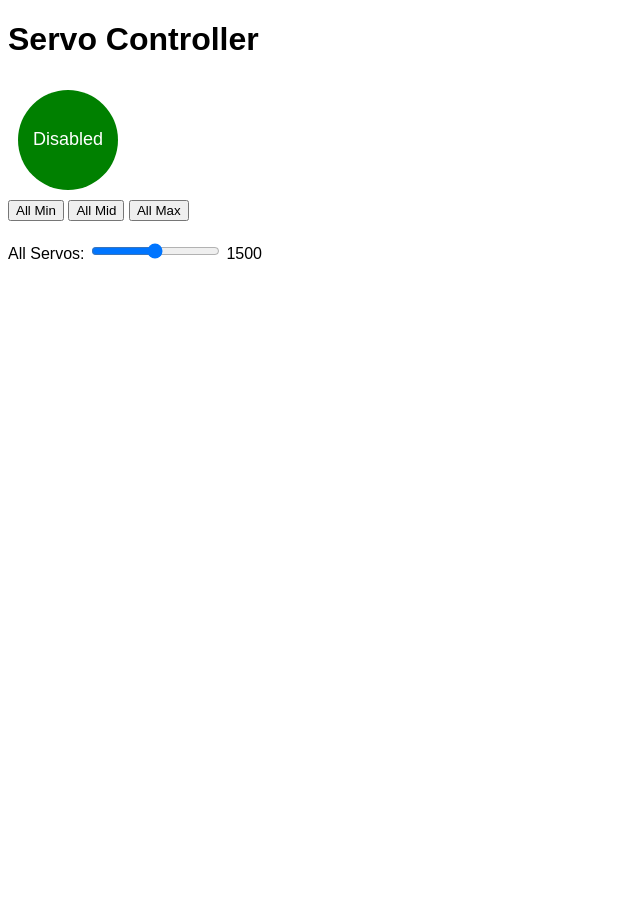
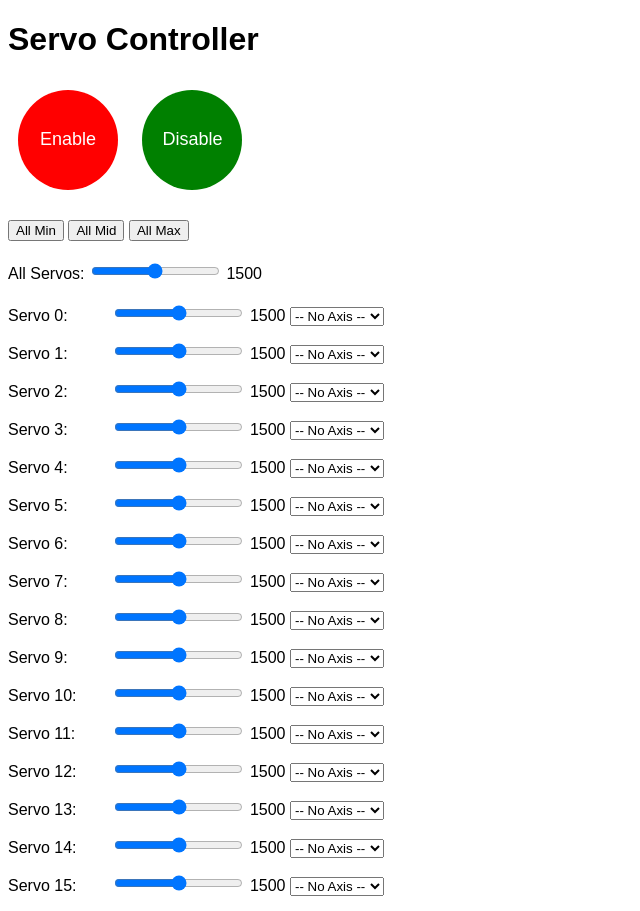
Before and after one commit to W8lessRover/servo_pca9685, a Flask app: page / in a window 1280 px wide. Shown: the whole page, without its empty margins (0-640 px from the left). Before the commit the page ends 259 px from the top, so only its background shows below. Run offline with Flask 3, Linux system fonts and the light colour scheme.

Commit message:
Working front and back
All the servos are moving and its great.

```diff
--- a/flask_app/app.py
+++ b/flask_app/app.py
@@ -1,35 +1,60 @@
 from flask import Flask, render_template, request, jsonify
 import serial
 import threading
+import time
 
 app = Flask(__name__)
 
-# Serial port configuration
-SERIAL_PORT = "/dev/ttyACM0"  # adjust to /dev/ttyUSB0 if needed
+# -------------------------------
+# Serial Configuration
+# -------------------------------
+SERIAL_PORT = "/dev/ttyACM1"  # Change to your device
 BAUD_RATE = 115200
 
-# Open serial connection
-ser = serial.Serial(SERIAL_PORT, BAUD_RATE, timeout=1)
+# Try to open serial port
+try:
+    ser = serial.Serial(SERIAL_PORT, BAUD_RATE, timeout=1)
+    time.sleep(2)  # give Arduino time to reset
+    print(f"[INFO] Serial port {SERIAL_PORT} opened.")
+except serial.SerialException as e:
+    print(f"[ERROR] Could not open serial port {SERIAL_PORT}: {e}")
+    ser = None
 
 NUM_SERVOS = 16
 servo_values = [1500] * NUM_SERVOS
 output_enabled = False
 
-# Thread to read serial feedback from Arduino
+# -------------------------------
+# Serial Reading Thread
+# -------------------------------
 def read_serial():
     global servo_values
     while True:
-        if ser.in_waiting:
-            line = ser.readline().decode().strip()
-            if line.startswith("VAL"):
-                try:
-                    _, ch, val = line.split()
-                    servo_values[int(ch)] = int(val)
-                except ValueError:
-                    pass
-            # ACK/ENABLE/DISABLE lines ignored here
+        if ser is None:
+            time.sleep(1)
+            continue
+        try:
+            if ser.in_waiting:
+                line = ser.readline().decode(errors='ignore').strip()
+                if line:
+                    print(f"[Arduino] {line}")
+                    # Parse servo value updates
+                    if line.startswith("VAL"):
+                        try:
+                            _, ch, val = line.split()
+                            servo_values[int(ch)] = int(val)
+                        except ValueError:
+                            pass
+        except serial.SerialException as e:
+            print(f"[ERROR] Serial exception: {e}")
+            time.sleep(1)
 
+# Start serial reading thread
 threading.Thread(target=read_serial, daemon=True).start()
+
+# -------------------------------
+# Routes
+# -------------------------------
 
 @app.route('/')
 def index():
@@ -37,27 +62,62 @@ def index():
 
 @app.route('/set_servo', methods=['POST'])
 def set_servo():
-    ch = int(request.json['channel'])
-    val = int(request.json['value'])
-    ser.write(f"SET {ch} {val}\n".encode())
-    return jsonify(success=True)
+    global servo_values
+    if ser is None:
+        return jsonify(success=False, error="Serial port not connected")
+    try:
+        ch = int(request.json['channel'])
+        val = int(request.json['value'])
+        cmd = f"SET {ch} {val}\n"
+        ser.write(cmd.encode())
+        print(f"[Sent] {cmd.strip()}")
+        servo_values[ch] = val
+        return jsonify(success=True)
+    except Exception as e:
+        return jsonify(success=False, error=str(e))
 
 @app.route('/set_all', methods=['POST'])
 def set_all():
-    val = int(request.json['value'])
-    ser.write(f"SETALL {val}\n".encode())
-    return jsonify(success=True)
+    global servo_values
+    if ser is None:
+        return jsonify(success=False, error="Serial port not connected")
+    try:
+        val = int(request.json['value'])
+        cmd = f"SETALL {val}\n"
+        ser.write(cmd.encode())
+        print(f"[Sent] {cmd.strip()}")
+        for i in range(NUM_SERVOS):
+            servo_values[i] = val
+        return jsonify(success=True)
+    except Exception as e:
+        return jsonify(success=False, error=str(e))
 
-@app.route('/toggle_output', methods=['POST'])
-def toggle_output():
+@app.route('/enable_output', methods=['POST'])
+def enable_output():
     global output_enabled
-    output_enabled = not output_enabled
-    ser.write(b"ENABLE\n" if output_enabled else b"DISABLE\n")
-    return jsonify(enabled=output_enabled)
+    if ser is None:
+        return jsonify(success=False, error="Serial port not connected")
+    ser.write(b"ENABLE\n")
+    output_enabled = True
+    print("[Sent] ENABLE")
+    return jsonify(enabled=True)
+
+@app.route('/disable_output', methods=['POST'])
+def disable_output():
+    global output_enabled
+    if ser is None:
+        return jsonify(success=False, error="Serial port not connected")
+    ser.write(b"DISABLE\n")
+    output_enabled = False
+    print("[Sent] DISABLE")
+    return jsonify(enabled=False)
 
 @app.route('/get_values')
 def get_values():
     return jsonify(values=servo_values, enabled=output_enabled)
 
+# -------------------------------
+# Main
+# -------------------------------
 if __name__ == '__main__':
     app.run(debug=True, host="0.0.0.0", port=5666)
--- a/flask_app/static/script.js
+++ b/flask_app/static/script.js
@@ -1,32 +1,20 @@
 let axisMapping = {};  // { servoIndex: axisIndex }
 
-// Fetch servo values and update UI
-async function fetchValues() {
-  let res = await fetch('/get_values');
-  let data = await res.json();
-
-  // Update Output Enable button
-  let button = document.getElementById('outputButton');
-  if (data.enabled) {
-    button.textContent = "Enabled";
-    button.className = "button enabled";
-  } else {
-    button.textContent = "Disabled";
-    button.className = "button disabled";
-  }
-
-  // Update servo sliders
+// -------------------------------
+// Create sliders once
+// -------------------------------
+function createSliders(numServos) {
   let slidersDiv = document.getElementById('sliders');
   slidersDiv.innerHTML = "";
-  data.values.forEach((val, idx) => {
+
+  for (let idx = 0; idx < numServos; idx++) {
     let container = document.createElement("div");
     container.className = "servo-control";
     container.innerHTML = `
       <span class="servo-label">Servo ${idx}:</span>
-      <input type="range" min="1000" max="2000" value="${val}"
-        oninput="updateServo(${idx}, this.value)">
-      <span id="val${idx}">${val}</span>
-      <select onchange="mapAxis(${idx}, this.value)">
+      <input type="range" min="1000" max="2000" value="1500" id="slider${idx}">
+      <span id="val${idx}">1500</span>
+      <select id="axis${idx}">
         <option value="">-- No Axis --</option>
         <option value="0">Axis 0</option>
         <option value="1">Axis 1</option>
@@ -35,10 +23,44 @@ async function fetchValues() {
       </select>
     `;
     slidersDiv.appendChild(container);
-  });
+
+    // Attach slider input handler
+    document.getElementById(`slider${idx}`).addEventListener("input", function() {
+      updateServo(idx, this.value);
+    });
+
+    // Attach axis mapping handler
+    document.getElementById(`axis${idx}`).addEventListener("change", function() {
+      mapAxis(idx, this.value);
+    });
+  }
 }
 
+// -------------------------------
+// Fetch servo values and update sliders
+// -------------------------------
+async function fetchValues() {
+  let res = await fetch('/get_values');
+  let data = await res.json();
+
+  data.values.forEach((val, idx) => {
+    let slider = document.getElementById(`slider${idx}`);
+    let valSpan = document.getElementById(`val${idx}`);
+    if (slider && valSpan) {
+      slider.value = val;
+      valSpan.textContent = val;
+    }
+  });
+
+  // Update All Servos slider to average value
+  let avgVal = Math.round(data.values.reduce((a,b) => a+b)/data.values.length);
+  document.getElementById("allServosSlider").value = avgVal;
+  document.getElementById("allServosVal").textContent = avgVal;
+}
+
+// -------------------------------
 // Update a single servo
+// -------------------------------
 async function updateServo(ch, val) {
   document.getElementById(`val${ch}`).textContent = val;
   await fetch('/set_servo', {
@@ -48,13 +70,19 @@ async function updateServo(ch, val) {
   });
 }
 
-// Update all servos via SETALL
-async function setAllServos(val) {
+// -------------------------------
+// Update all servos
+// -------------------------------
+async function updateAllServos(val) {
   for (let i = 0; i < 16; i++) {
-    document.getElementById(`val${i}`)?.textContent = val;
-    let slider = document.querySelector(`input[type=range][oninput*="${i}"]`);
-    if (slider) slider.value = val;
+    let slider = document.getElementById(`slider${i}`);
+    let valSpan = document.getElementById(`val${i}`);
+    if (slider && valSpan) {
+      slider.value = val;
+      valSpan.textContent = val;
+    }
   }
+
   document.getElementById("allServosSlider").value = val;
   document.getElementById("allServosVal").textContent = val;
 
@@ -65,22 +93,9 @@ async function setAllServos(val) {
   });
 }
 
-// Handle the All Servos slider
-async function updateAllServos(val) {
-  document.getElementById("allServosVal").textContent = val;
-  for (let i = 0; i < 16; i++) {
-    document.getElementById(`val${i}`)?.textContent = val;
-    let slider = document.querySelector(`input[type=range][oninput*="${i}"]`);
-    if (slider) slider.value = val;
-  }
-  await fetch('/set_all', {
-    method: 'POST',
-    headers: { 'Content-Type': 'application/json' },
-    body: JSON.stringify({ value: val })
-  });
-}
-
+// -------------------------------
 // Map joystick axes to servos
+// -------------------------------
 function mapAxis(servo, axis) {
   if (axis === "") {
     delete axisMapping[servo];
@@ -89,7 +104,9 @@ function mapAxis(servo, axis) {
   }
 }
 
+// -------------------------------
 // Poll joystick
+// -------------------------------
 function pollGamepads() {
   let gamepads = navigator.getGamepads ? navigator.getGamepads() : [];
   if (!gamepads) return;
@@ -106,14 +123,42 @@ function pollGamepads() {
   requestAnimationFrame(pollGamepads);
 }
 
-// Output Enable button
-document.getElementById("outputButton").onclick = async () => {
-  await fetch('/toggle_output', { method: 'POST' });
-  fetchValues();
-};
+// -------------------------------
+// Enable / Disable Buttons
+// -------------------------------
+document.getElementById("enableButton").addEventListener("click", async () => {
+  await fetch('/enable_output', { method: 'POST' });
+  updateOutputButtons(true);
+});
 
-// Start polling and value refresh
-setInterval(fetchValues, 500);
+document.getElementById("disableButton").addEventListener("click", async () => {
+  await fetch('/disable_output', { method: 'POST' });
+  updateOutputButtons(false);
+});
+
+function updateOutputButtons(enabled) {
+  document.getElementById("enableButton").className = enabled ? "button enabled" : "button disabled";
+  document.getElementById("disableButton").className = enabled ? "button disabled" : "button enabled";
+}
+
+// -------------------------------
+// All Min/Mid/Max Buttons
+// -------------------------------
+document.getElementById("allMinBtn").addEventListener("click", () => updateAllServos(1000));
+document.getElementById("allMidBtn").addEventListener("click", () => updateAllServos(1500));
+document.getElementById("allMaxBtn").addEventListener("click", () => updateAllServos(2000));
+
+// All Servos slider
+document.getElementById("allServosSlider").addEventListener("input", function() {
+  updateAllServos(this.value);
+});
+
+// -------------------------------
+// Initialize
+// -------------------------------
+createSliders(16);            // create all servo sliders once
+setInterval(fetchValues, 500); // update values every 500ms
+
 window.addEventListener("gamepadconnected", function(e) {
   console.log("Gamepad connected:", e.gamepad.id);
   pollGamepads();
--- a/flask_app/templates/index.html
+++ b/flask_app/templates/index.html
@@ -2,7 +2,6 @@
 <html>
 <head>
   <title>Servo Controller</title>
-  <script src="/static/script.js"></script>
   <style>
     body { font-family: Arial, sans-serif; }
     .button { border-radius: 50%; width: 100px; height: 100px; font-size: 18px; color: white; border: none; margin: 10px; }
@@ -16,24 +15,30 @@
 <body>
   <h1>Servo Controller</h1>
 
-  <!-- Output Enable -->
-  <button id="outputButton" class="button disabled">Disabled</button>
+  <!-- Separate Enable/Disable Buttons -->
+  <div class="group-controls">
+    <button id="enableButton" class="button enabled">Enable</button>
+    <button id="disableButton" class="button disabled">Disable</button>
+  </div>
 
   <!-- Quick Group Controls -->
   <div class="group-controls">
-    <button onclick="setAllServos(1000)">All Min</button>
-    <button onclick="setAllServos(1500)">All Mid</button>
-    <button onclick="setAllServos(2000)">All Max</button>
+    <button id="allMinBtn">All Min</button>
+    <button id="allMidBtn">All Mid</button>
+    <button id="allMaxBtn">All Max</button>
   </div>
 
   <!-- All Servos Slider -->
   <div class="group-controls">
     <label>All Servos:</label>
-    <input type="range" min="1000" max="2000" value="1500" id="allServosSlider" oninput="updateAllServos(this.value)">
+    <input type="range" min="1000" max="2000" value="1500" id="allServosSlider">
     <span id="allServosVal">1500</span>
   </div>
 
   <!-- Individual Servo Sliders -->
   <div id="sliders"></div>
+
+  <!-- Load JS at the end -->
+  <script src="/static/script.js"></script>
 </body>
 </html>
```
